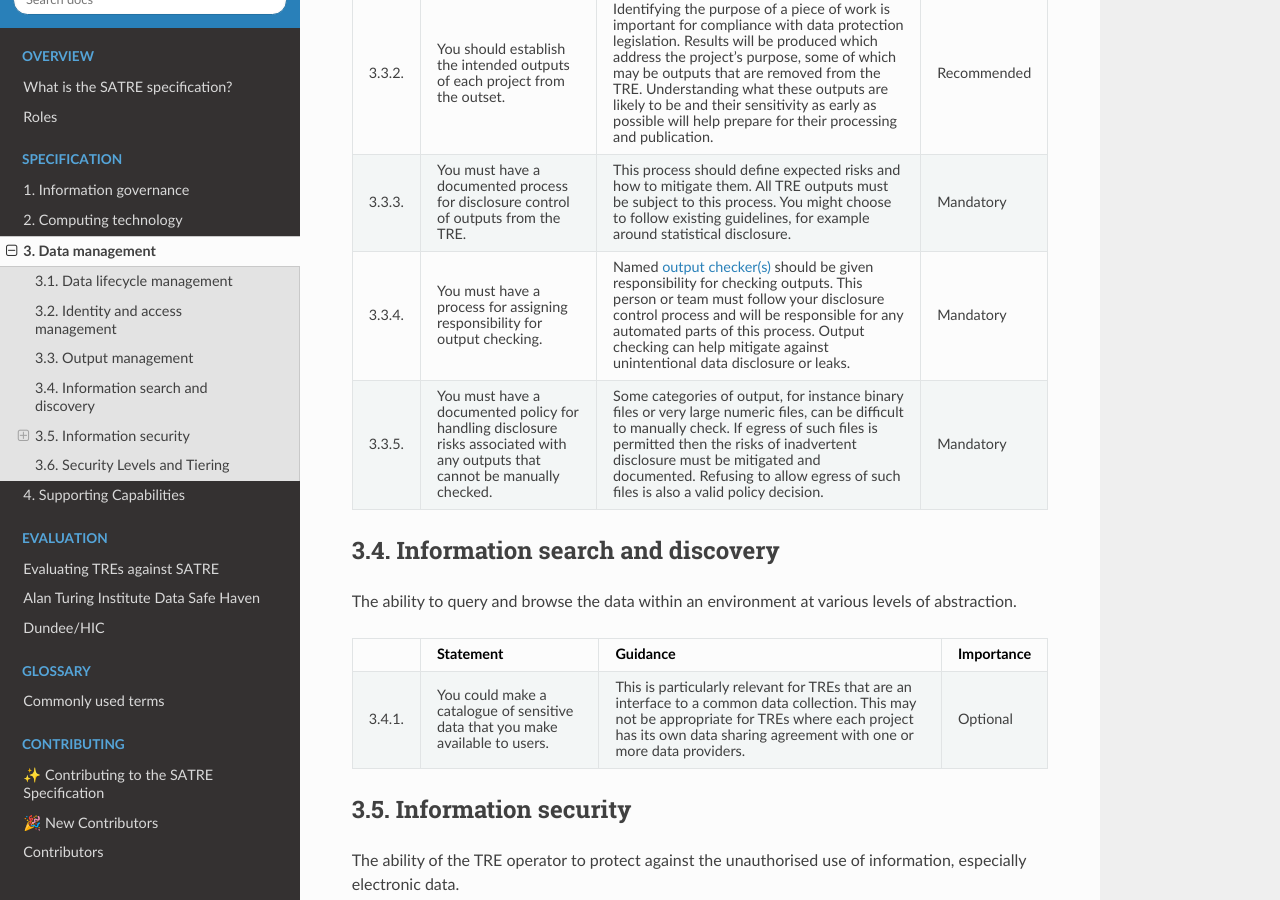
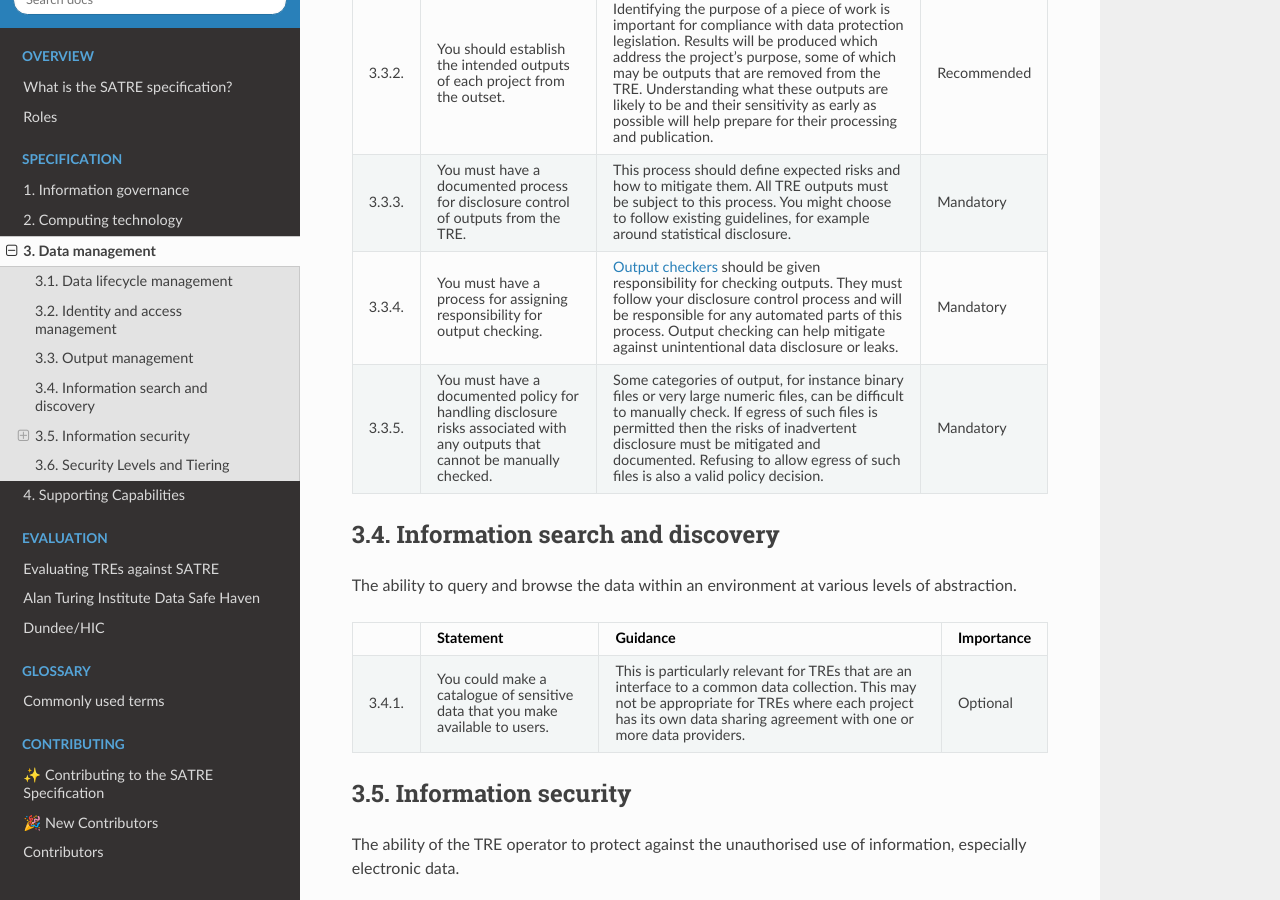
Before and after one commit to sa-tre/satre-specification, a Sphinx documentation site: the page built from docs/source/pillars/data_management.md, in a window 1280 px wide and 900 px high, scrolled down 3239 px. Built offline with Sphinx 7.4.7 and the Read the Docs theme 2.0.0, drawn with Linux system fonts in a browser that asks for light colours.

Commit message:
Update docs/source/pillars/data_management.md
Co-authored-by: Jim Madge <jmadge@turing.ac.uk>

```diff
--- a/docs/source/pillars/data_management.md
+++ b/docs/source/pillars/data_management.md
@@ -157,8 +157,8 @@ The ability of the TRE operator to ensure outputs are safely published and share
   - Mandatory
 * - 3.3.4.
   - You must have a process for assigning responsibility for output checking.
-  - Named {ref}`output checker(s) <admin_roles>` should be given responsibility for checking outputs.
-    This person or team must follow your disclosure control process and will be responsible for any automated parts of this process.
+  - {ref}`Output checkers <admin_roles>` should be given responsibility for checking outputs.
+    They must follow your disclosure control process and will be responsible for any automated parts of this process.
     Output checking can help mitigate against unintentional data disclosure or leaks.
   - Mandatory
 * - 3.3.5.
```
